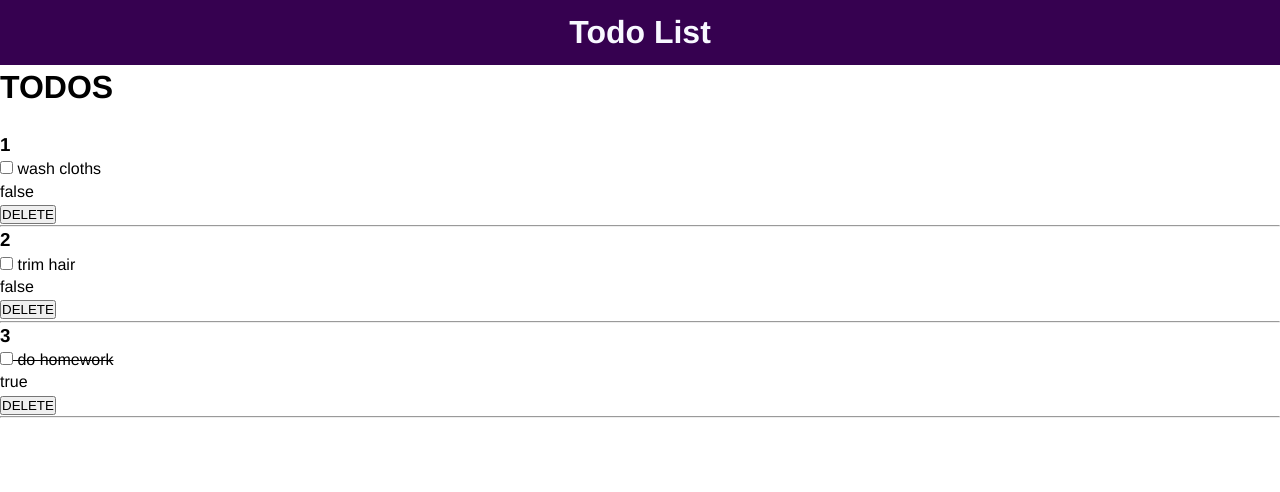
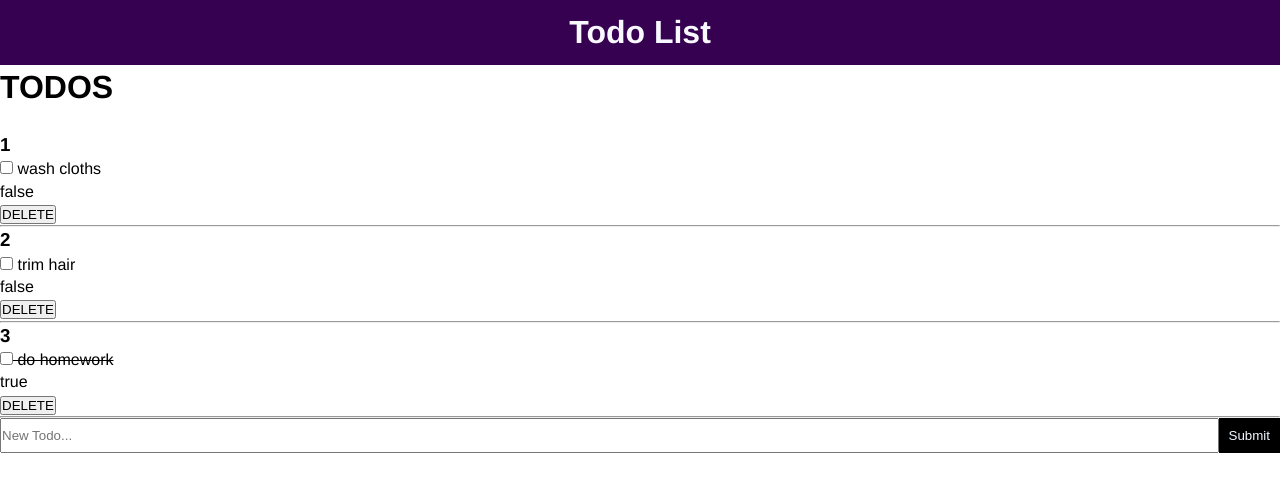
Before and after one commit to nikheal25/vue-first, a Vue app: page / in a window 1280 px wide. Shown: the top 492 px of the page. Built offline with nearby package versions, Linux system fonts and the light colour scheme.

Commit message:
New function

```diff
--- a/package.json
+++ b/package.json
@@ -9,6 +9,7 @@
   },
   "dependencies": {
     "core-js": "^3.6.4",
+    "uuid": "^7.0.3",
     "vue": "^2.6.11"
   },
   "devDependencies": {
--- a/src/App.vue
+++ b/src/App.vue
@@ -2,17 +2,21 @@
   <div id="app">
     <Header />
     <Todos v-bind:todos="todoList" v-on:del-todo="deleteToDo" />
+    <AddTodo v-on:add-todo="addNewTodo" />
   </div>
 </template>
 
 <script>
 import Todos from "./components/Todos";
 import Header from "./components/layout/Header";
+import AddTodo from "./components/AddTodo";
+
 export default {
   name: "App",
   components: {
     Todos,
-    Header
+    Header,
+    AddTodo,
   },
   data() {
     return {
@@ -20,19 +24,24 @@ export default {
         {
           id: 1,
           title: "wash cloths",
-          completed: false
+          completed: false,
         },
         { id: 2, title: "trim hair", completed: false },
-        { id: 3, title: "do homework", completed: true }
-      ]
+        { id: 3, title: "do homework", completed: true },
+      ],
     };
   },
   methods: {
     deleteToDo(id) {
-      this.todoList = this.todoList.filter(todo => todo.id !== id);
+      this.todoList = this.todoList.filter((todo) => todo.id !== id);
       console.log(id);
-    }
-  }
+    },
+    addNewTodo(item) {
+      console.log("hello");
+
+      this.todoList = [...this.todoList, item];
+    },
+  },
 };
 </script>
 
--- /dev/null
+++ b/src/components/AddTodo.vue
@@ -0,0 +1,62 @@
+<template>
+  <div>
+    <form @submit="addToDoList">
+      <input
+        type="text"
+        v-model="newTask"
+        name="newTask"
+        placeholder="New Todo..."
+      />
+      <button type="submit" value="submit">Submit</button>
+    </form>
+  </div>
+</template>
+
+<script>
+import { v4 as uuid } from "uuid";
+
+export default {
+  name: "AddTodo",
+  data() {
+    return {
+      newTask: "",
+    };
+  },
+  methods: {
+    addToDoList(e) {
+      e.preventDefault();
+      console.log("Hello");
+
+      const newTodo = {
+        id: uuid(),
+        title: this.newTask,
+        completed: false,
+      };
+      //   //send the object
+      console.log(newTodo);
+
+      this.$emit("add-todo", newTodo);
+
+      this.newTask = "";
+    },
+  },
+};
+</script>
+
+<style scoped>
+form {
+  display: flex;
+}
+
+input[type="text"] {
+  flex: 10;
+}
+
+button {
+  display: inline-block;
+  border: none;
+  background: black;
+  color: aliceblue;
+  padding: 10px;
+}
+</style>
```
Also changed, not shown: 1 other file (tests, documents, lock files or other folders).
